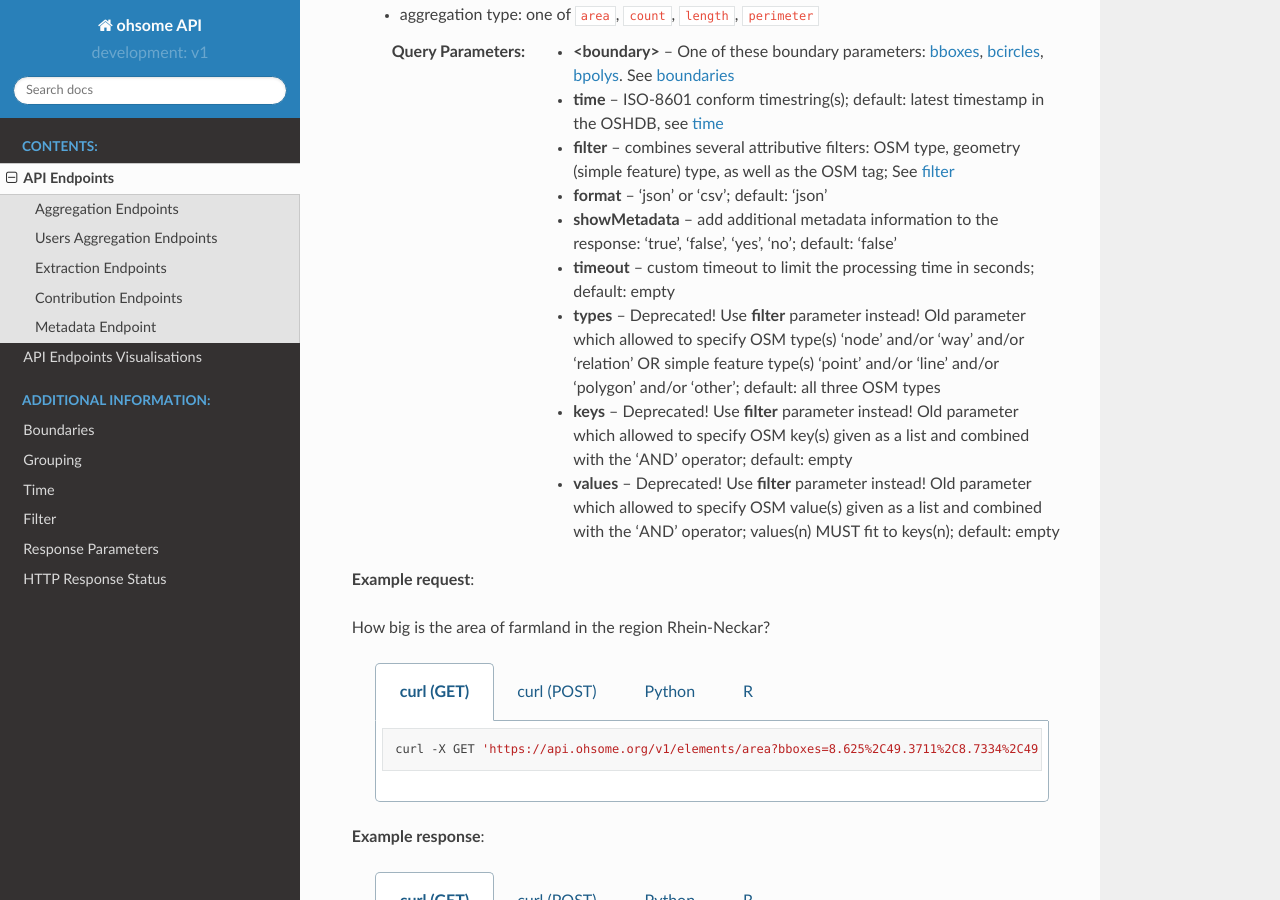
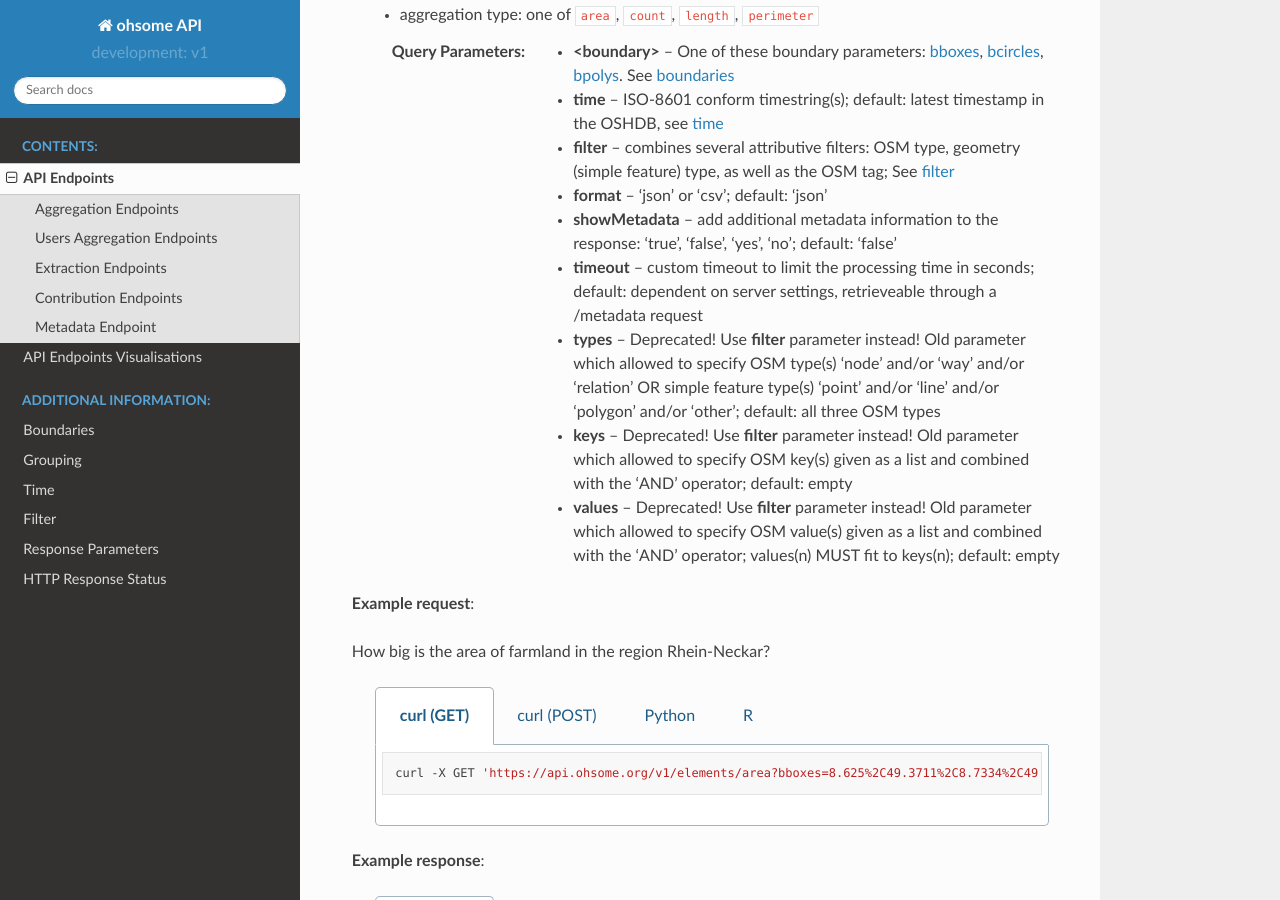
Before and after one commit to GIScience/ohsome-api, a Sphinx documentation site: the page built from docs/endpoints.rst, in a window 1280 px wide and 900 px high, scrolled down 510 px. Built offline with Sphinx 7.4.7 and the Read the Docs theme 2.0.0, drawn with Linux system fonts in a browser that asks for light colours.

Commit message:
Docs: Update description of the timeout parameter. Resolves: #66

```diff
--- a/docs/endpoints.rst
+++ b/docs/endpoints.rst
@@ -22,7 +22,7 @@
    :query filter: combines several attributive filters: OSM type, geometry (simple feature) type, as well as the OSM tag; See filter_
    :query format: 'json' or 'csv'; default: 'json'
    :query showMetadata: add additional metadata information to the response: 'true', 'false', 'yes', 'no'; default: 'false'
-   :query timeout: custom timeout to limit the processing time in seconds; default: empty
+   :query timeout: custom timeout to limit the processing time in seconds; default: dependent on server settings, retrieveable through a /metadata request
    :query types: Deprecated! Use **filter** parameter instead! Old parameter which allowed to specify OSM type(s) ‘node’ and/or ‘way’ and/or ‘relation’ OR simple feature type(s) ‘point’ and/or ‘line’ and/or 'polygon’ and/or 'other'; default: all three OSM types
    :query keys: Deprecated! Use **filter** parameter instead! Old parameter which allowed to specify OSM key(s) given as a list and combined with the 'AND' operator; default: empty
    :query values: Deprecated! Use **filter** parameter instead! Old parameter which allowed to specify OSM value(s) given as a list and combined with the 'AND' operator; values(n) MUST fit to keys(n); default: empty
```
